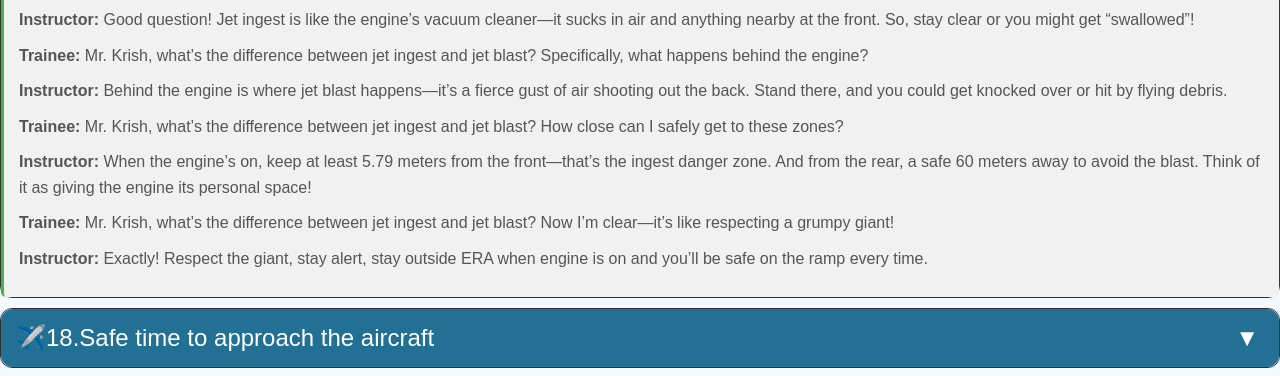
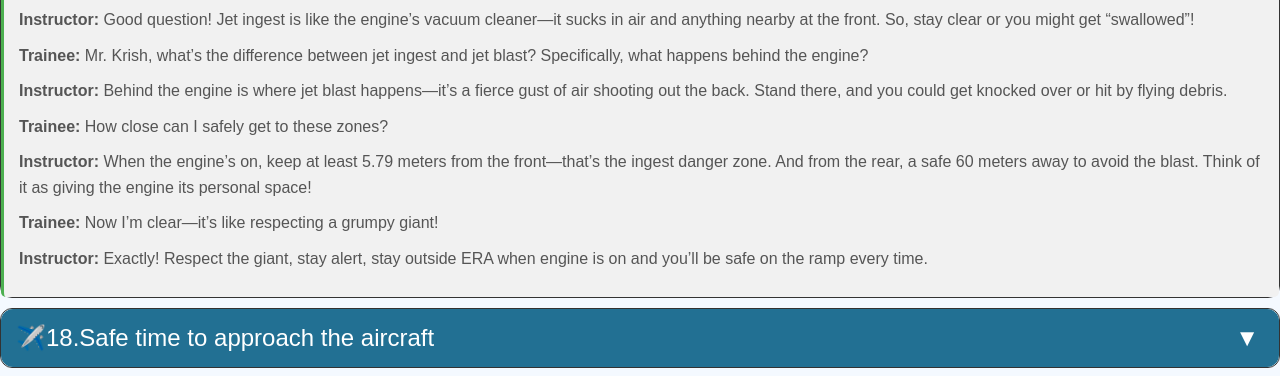
Before and after one commit to unni-aceprogram/RAMP, a plain HTML site: page day2_G.html in a window 1280 px wide. Both pictures are taken after a click on the button "🚫17.Jet Ingest VS Jet Blast". Shown: the part 387-763 px from the top of the page. Drawn offline with Linux system fonts and the light colour scheme.

Commit message:
Add files via upload

```diff
--- a/day2_G.html
+++ b/day2_G.html
@@ -34,7 +34,7 @@
 
        <div class="accordion-content">
              <img src="img/jetengine.png" alt="jetengine">
-            <p><strong>Trainee:</strong> Mr. Krish, what’s the difference between jet ingest and jet blast? I keep mixing them up!</p> <p><strong>Instructor:</strong> Good question! Jet ingest is like the engine’s vacuum cleaner—it sucks in air and anything nearby at the front. So, stay clear or you might get “swallowed”!</p> <p><strong>Trainee:</strong> Mr. Krish, what’s the difference between jet ingest and jet blast? Specifically, what happens behind the engine?</p> <p><strong>Instructor:</strong> Behind the engine is where jet blast happens—it’s a fierce gust of air shooting out the back. Stand there, and you could get knocked over or hit by flying debris.</p> <p><strong>Trainee:</strong> Mr. Krish, what’s the difference between jet ingest and jet blast? How close can I safely get to these zones?</p> <p><strong>Instructor:</strong> When the engine’s on, keep at least 5.79 meters from the front—that’s the ingest danger zone. And from the rear, a safe 60 meters away to avoid the blast. Think of it as giving the engine its personal space!</p> <p><strong>Trainee:</strong> Mr. Krish, what’s the difference between jet ingest and jet blast? Now I’m clear—it’s like respecting a grumpy giant!</p> <p><strong>Instructor:</strong> Exactly! Respect the giant, stay alert, stay outside ERA when engine is on and you’ll be safe on the ramp every time.</p>
+            <p><strong>Trainee:</strong> Mr. Krish, what’s the difference between jet ingest and jet blast? I keep mixing them up!</p> <p><strong>Instructor:</strong> Good question! Jet ingest is like the engine’s vacuum cleaner—it sucks in air and anything nearby at the front. So, stay clear or you might get “swallowed”!</p> <p><strong>Trainee:</strong> Mr. Krish, what’s the difference between jet ingest and jet blast? Specifically, what happens behind the engine?</p> <p><strong>Instructor:</strong> Behind the engine is where jet blast happens—it’s a fierce gust of air shooting out the back. Stand there, and you could get knocked over or hit by flying debris.</p> <p><strong>Trainee:</strong> How close can I safely get to these zones?</p> <p><strong>Instructor:</strong> When the engine’s on, keep at least 5.79 meters from the front—that’s the ingest danger zone. And from the rear, a safe 60 meters away to avoid the blast. Think of it as giving the engine its personal space!</p> <p><strong>Trainee:</strong> Now I’m clear—it’s like respecting a grumpy giant!</p> <p><strong>Instructor:</strong> Exactly! Respect the giant, stay alert, stay outside ERA when engine is on and you’ll be safe on the ramp every time.</p>
 
         </div>
     </div>
```
